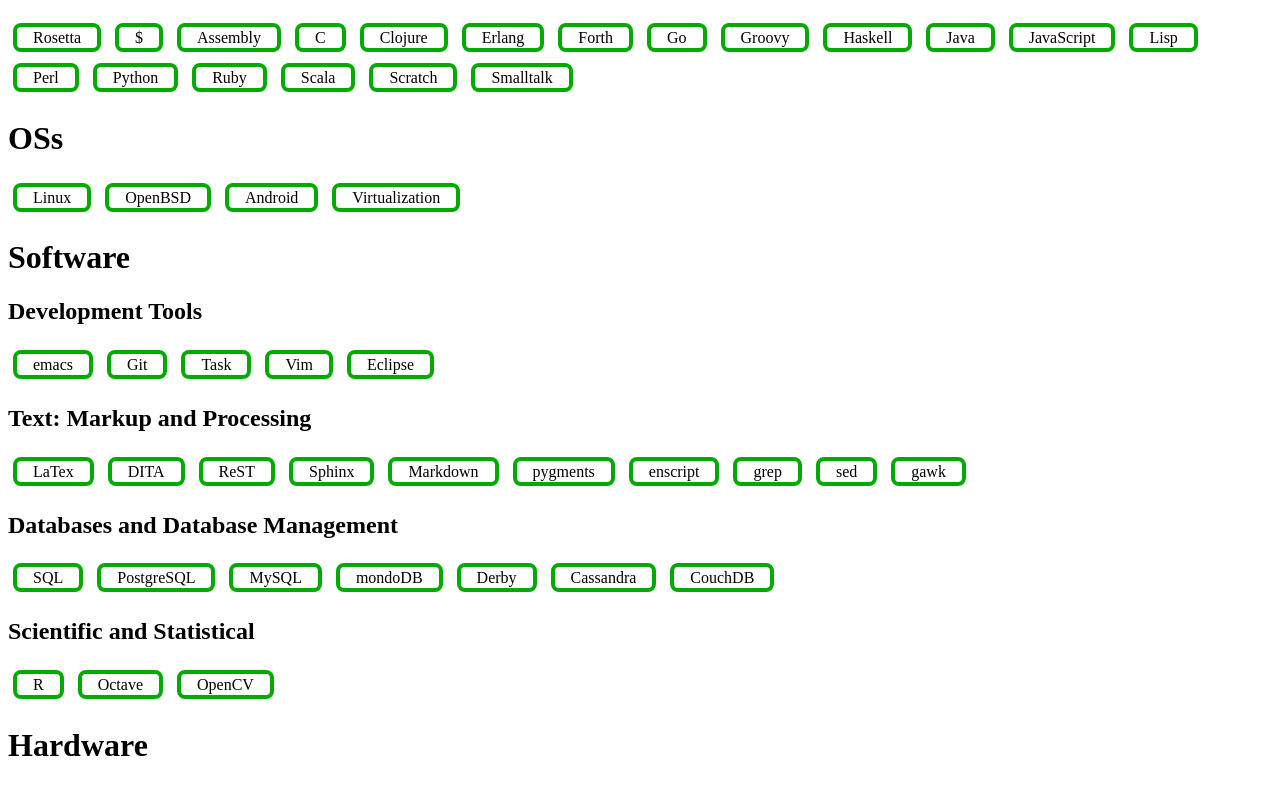
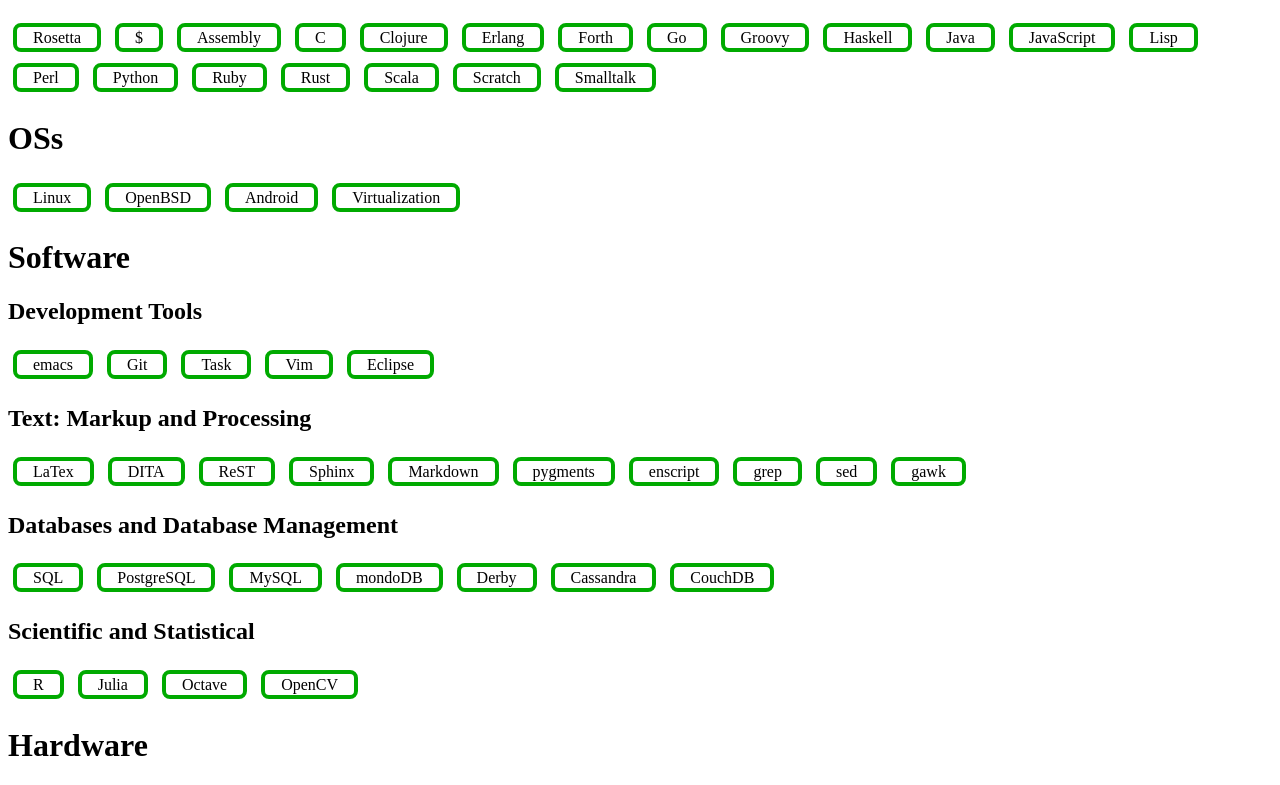
Before and after one commit to MichaeLeroy/bizrnd-website, a plain HTML site: page plinks/tech/index.html in a window 1280 px wide. Shown: the part 650-1435 px from the top of the page. Drawn offline with Linux system fonts and the light colour scheme.

Commit message:
Added a couple of languages to the tech links.

```diff
--- a/plinks/tech/index.html
+++ b/plinks/tech/index.html
@@ -142,6 +142,8 @@
        href="python/index.html">Python</a>
     <a title="Ruby"
        href="ruby/index.html">Ruby</a>
+    <a title="Rust"
+       href="http://www.rust-lang.org/">Rust</a>
     <a title="Scala"
        href="scala/index.html">Scala</a>
     <a title="Scratch, a visual language for fun and learning"
@@ -218,6 +220,8 @@
   <p class="bookmark-box">
     <a title="R, My Favorite Statistical Language"
        href="r/index.html">R</a>
+    <a title="The Julia Language"
+       href="http://julialang.org/">Julia</a>
     <a title="Octave, a language for numerical computations"
        href="octave/index.html">Octave</a>
     <a title="OpenCV, a Multi-Platform Computer Vision Toolkit with Several Language Bindings"
```
